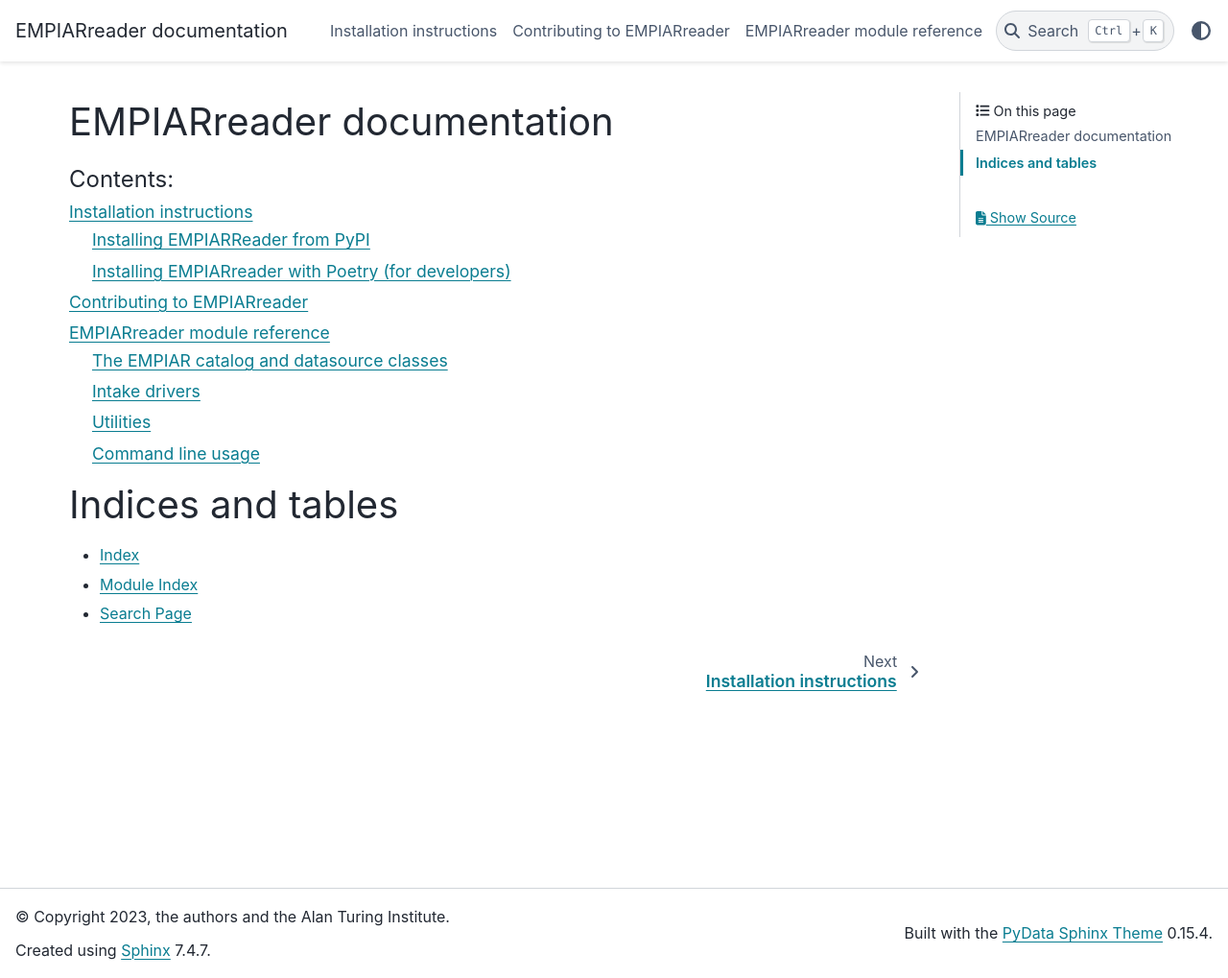
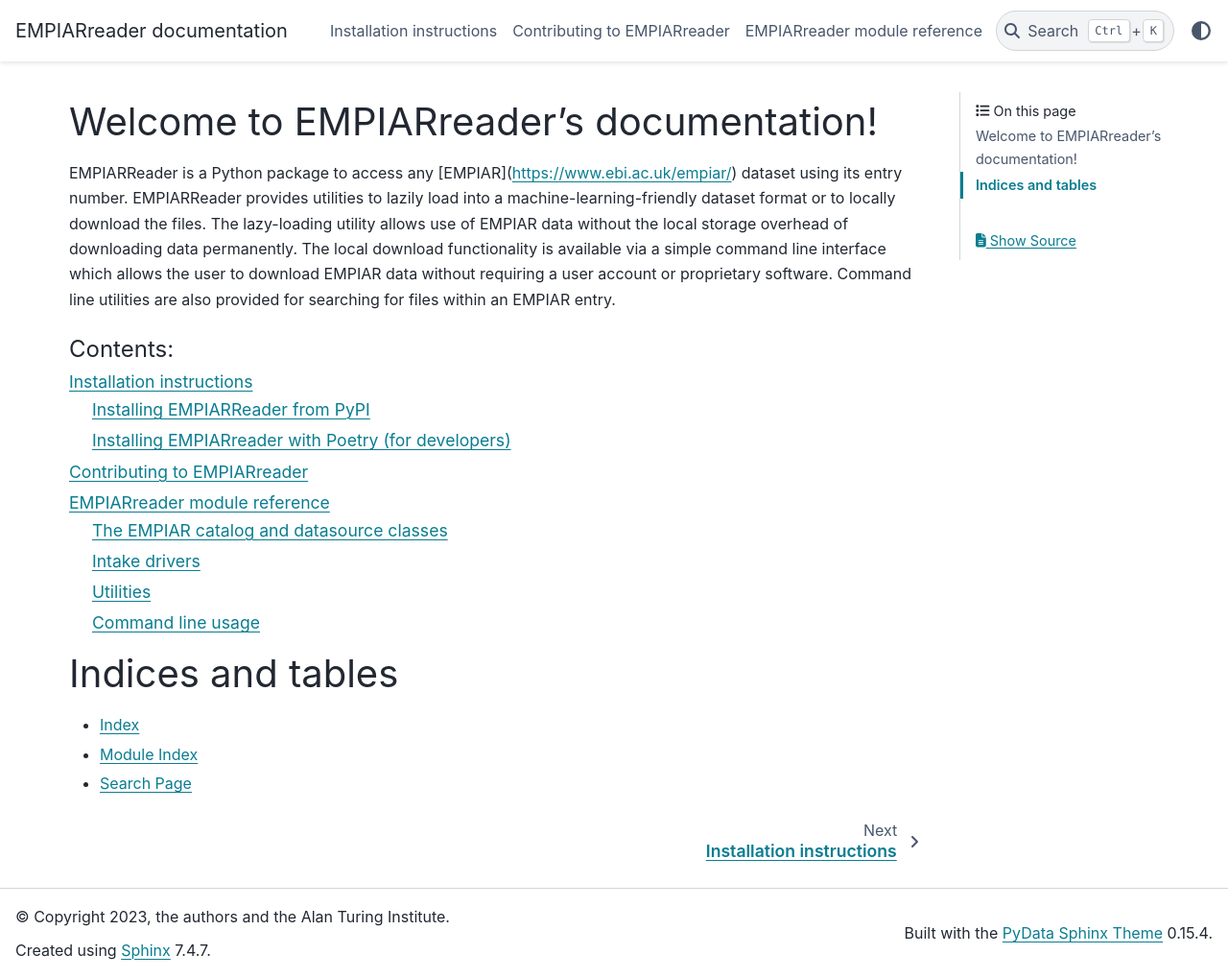
Before and after one commit to alan-turing-institute/empiarreader, a Sphinx documentation site: the page built from docs/source/index.rst, in a window 1280 px wide and 1019 px high. Shown: the whole window at 96% size. Built offline with Sphinx 7.4.7 and the PyData theme 0.15.4, drawn with Linux system fonts in a browser that asks for light colours.

Commit message:
added sphinx documentation

```diff
--- a/docs/source/index.rst
+++ b/docs/source/index.rst
@@ -3,8 +3,14 @@
    You can adapt this file completely to your liking, but it should at least
    contain the root `toctree` directive.
 
-EMPIARreader documentation
+Welcome to EMPIARreader's documentation!
 ==========================
+
+EMPIARReader is a Python package to access any [EMPIAR](https://www.ebi.ac.uk/empiar/) dataset using its entry number.
+EMPIARReader provides utilities to lazily load into a machine-learning-friendly dataset format or to locally download the files.
+The lazy-loading utility allows use of EMPIAR data without the local storage overhead of downloading data permanently.
+The local download functionality is available via a simple command line interface which allows the user to download EMPIAR data without requiring a user account or proprietary software.
+Command line utilities are also provided for searching for files within an EMPIAR entry.
 
 .. toctree::
    :maxdepth: 2
```
Also changed, not shown: docs/source/contributing.rst (+44 -1 lines), docs/source/installation.rst (+11 -0 lines).
